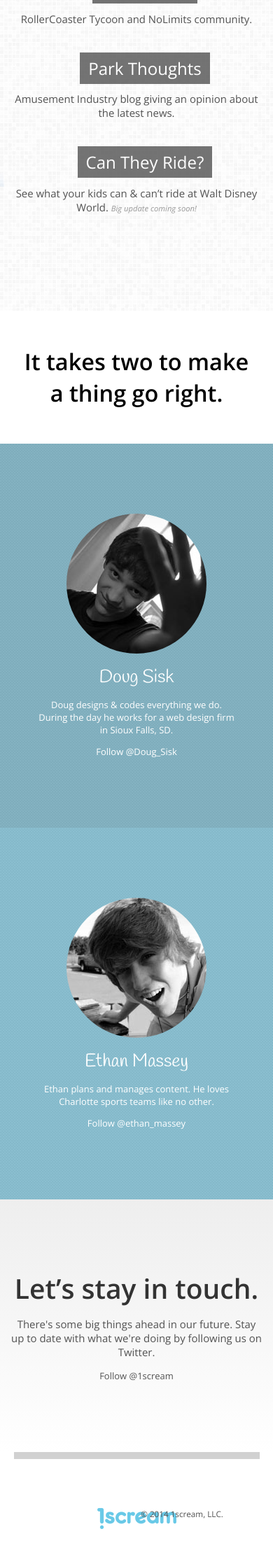
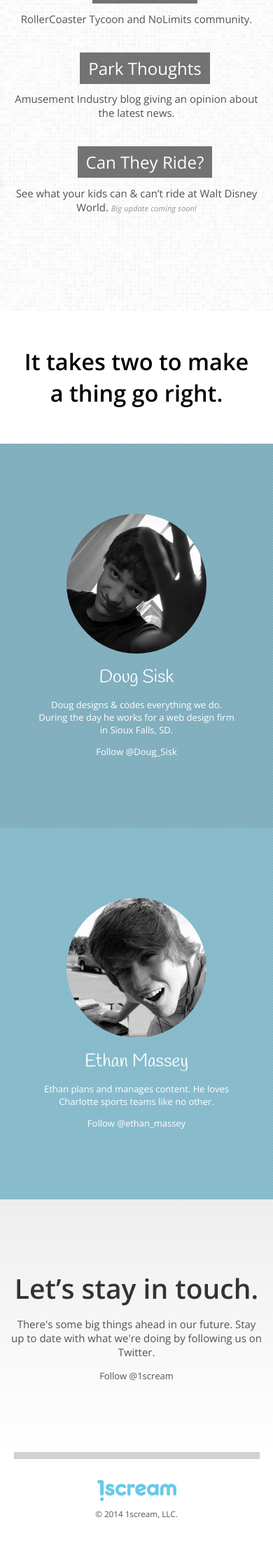
Before and after one commit to 1scream/1scream.com, a Jekyll site: the page built from index.html, in a window 390 px wide. Shown: the part 806-3021 px from the top of the page at 70% size. Built offline with Jekyll 4.4.1, drawn with Linux system fonts in a browser that asks for light colours; Markdown is read by kramdown in place of the engine named in the settings; comment, search, counter and statistics services are not loaded.

Commit message:
Screwed up footer on mobile

```diff
--- a/css/styles.css
+++ b/css/styles.css
@@ -323,7 +323,7 @@ h1, h2, h3, h4 {
 		display: block;
 		line-height: inherit;
 		background-position: center 0;
-		margin: 40px 0 0 0;
+		padding: 40px 0 0 0;
 		text-align: center;
 		font-size: .9em;
 	}
```
